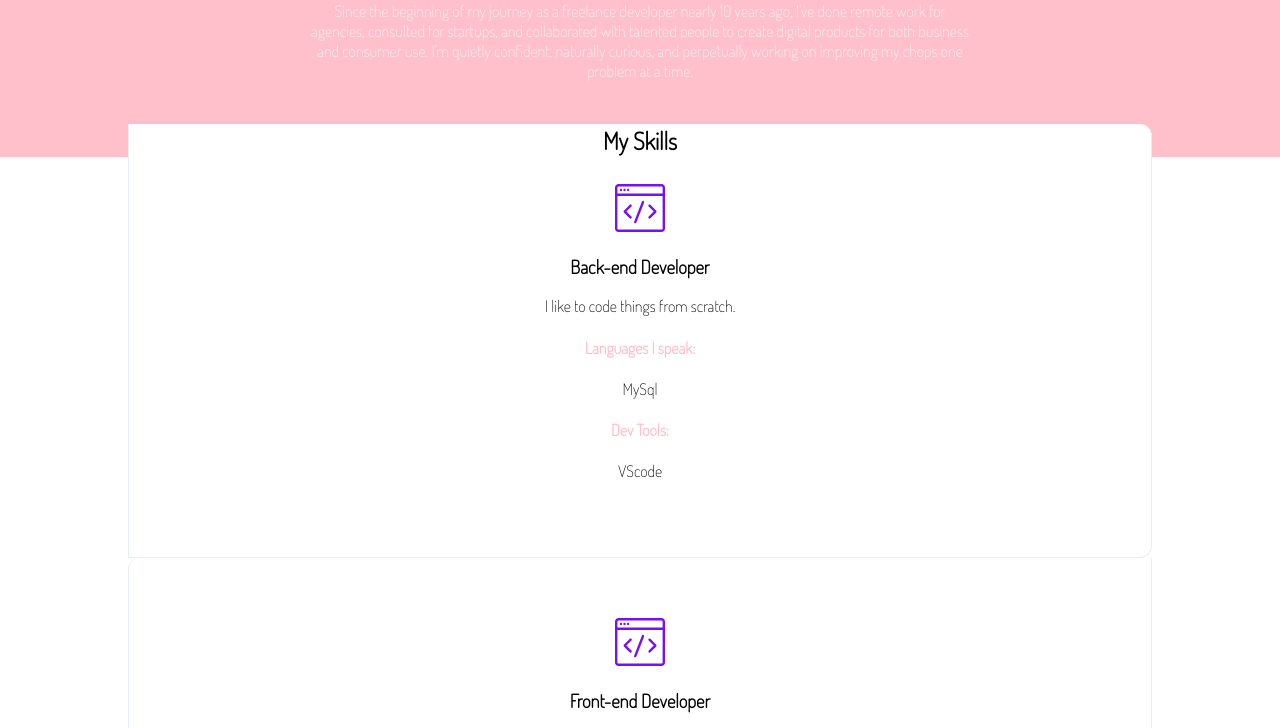
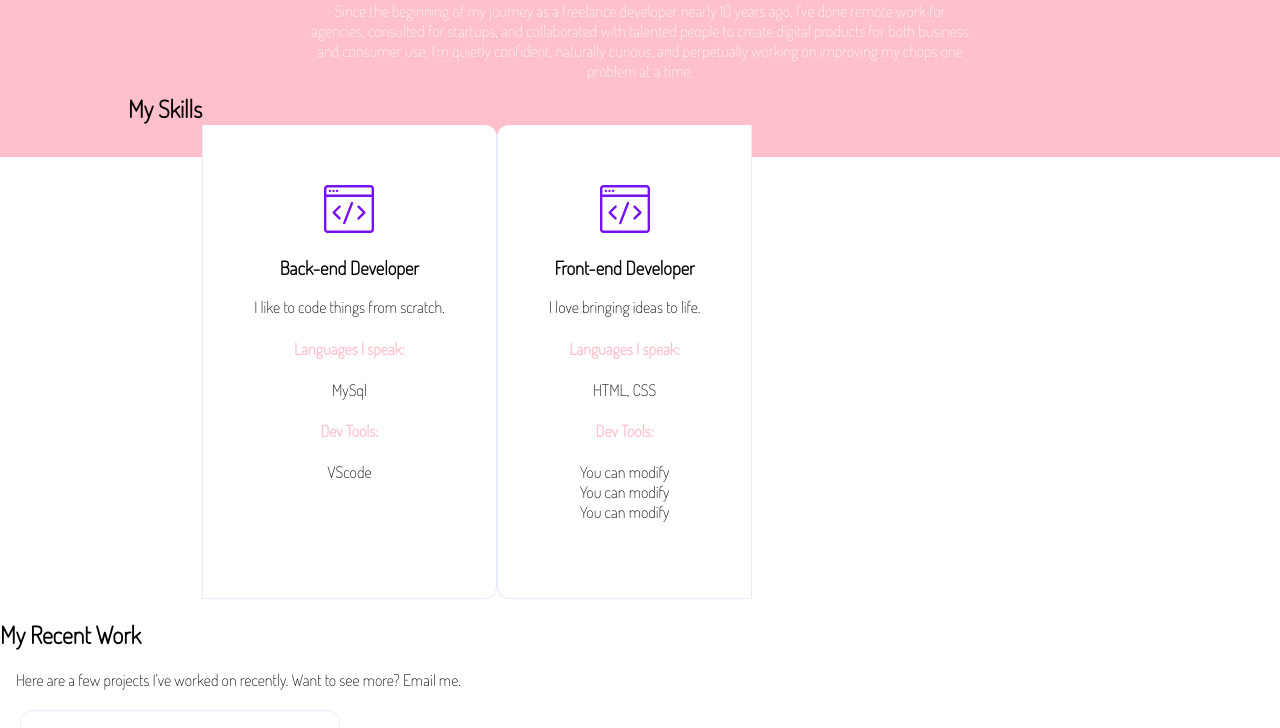
Before and after one commit to WildCodeSchool-2024-02/JS-Nantes-checkpoint-1-RamCSS-II, a website: page site/portfolio.html in a window 1280 px wide. Shown: the part 930-1658 px from the top of the page. Drawn offline with Linux system fonts and the light colour scheme.

Commit message:
checkpoint 1 : done

```diff
--- a/site/css/portfolio.css
+++ b/site/css/portfolio.css
@@ -32,6 +32,11 @@ p {
   margin: 0;
   margin-top: calc(var(--gutter) * 5);
   margin-bottom: calc(var(--gutter) * -0.3125);
+
+  @media screen and (max-width: 700px) {
+    display: none;
+
+  }
 }
 
 .description {
@@ -55,6 +60,12 @@ p {
   margin-top: calc(var(--gutter) * -2);
   border-radius: var(--radius);
   padding: 0 10%;
+
+  @media screen and (max-width 700px) {
+    display: flex;
+    flex-direction: column;
+
+  }
 }
 
 .skills--title {
@@ -119,7 +130,10 @@ p {
     display: flex;
     flex-direction: column;
     align-items: center;
+  }
 
-
+  .skills {
+    display: flex;
+    flex-direction: row;
   }
 }
```
